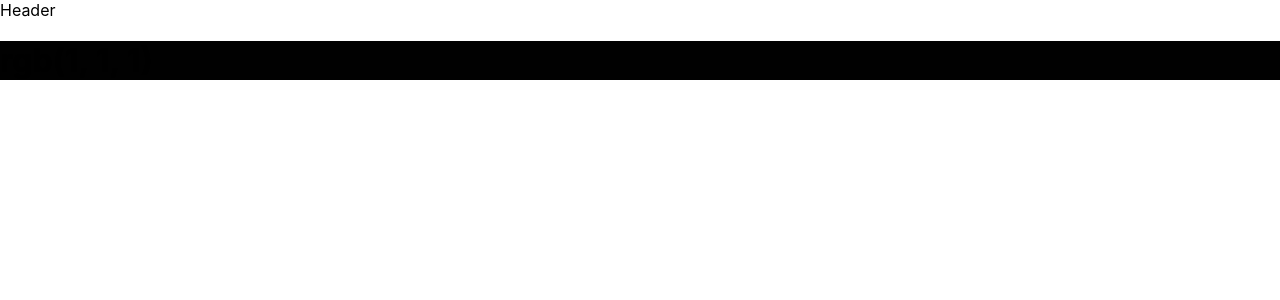
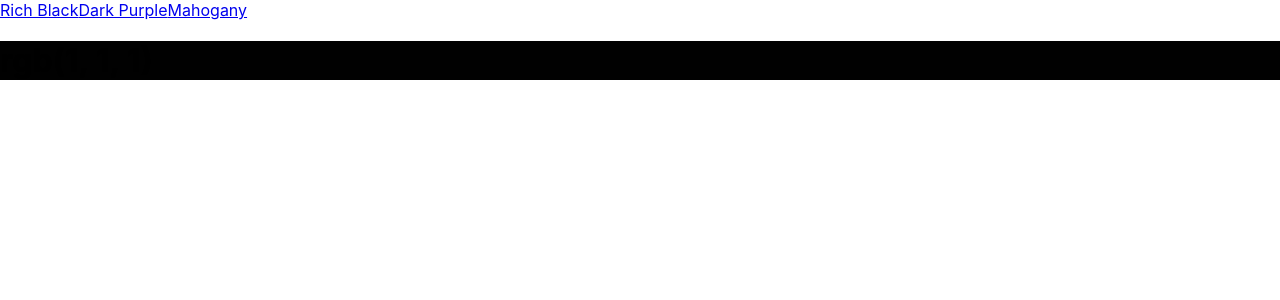
Before and after one commit to Dylan-Flanagan/colorouter, a React (Create React App) app: page /rgb/1/1/1 in a window 1280 px wide. Shown: the top 300 px of the page. Built offline with nearby package versions, Linux system fonts and the light colour scheme.

Commit message:
Color selectors in header imported from coolors

```diff
--- a/src/components/Header/Header.js
+++ b/src/components/Header/Header.js
@@ -1,5 +1,17 @@
 import React from 'react';
-
+import { NavLink } from 'react-router-dom';
 export default function Header() {
-  return <div>Header</div>;
+  return (
+    <header>
+      <NavLink to="/rgb/24/58/55" className="Rich Black">
+        Rich Black
+      </NavLink>
+      <NavLink to="/rgb/67/37/52" className="Dark Purple">
+        Dark Purple
+      </NavLink>
+      <NavLink to="/rgb/196/73/0" className="Mahogany">
+        Mahogany
+      </NavLink>
+    </header>
+  );
 }
```
Also changed, not shown: src/components/Colors/Colors.css (added).
